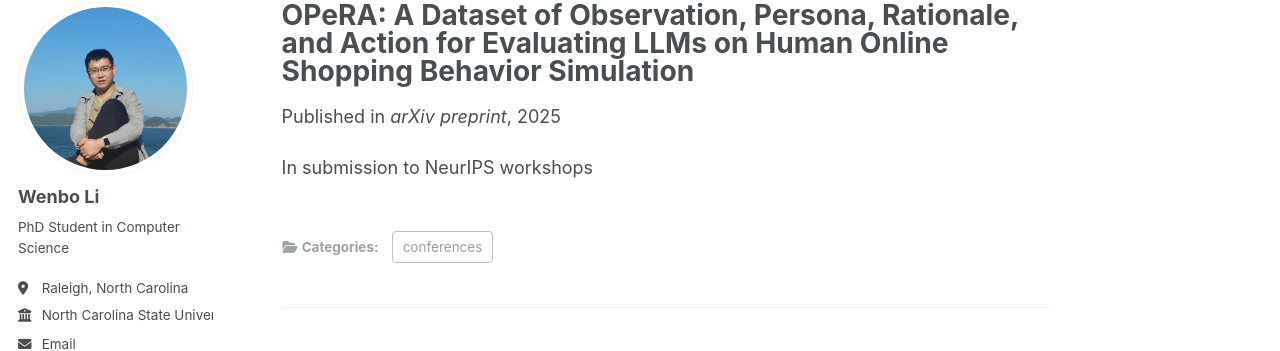
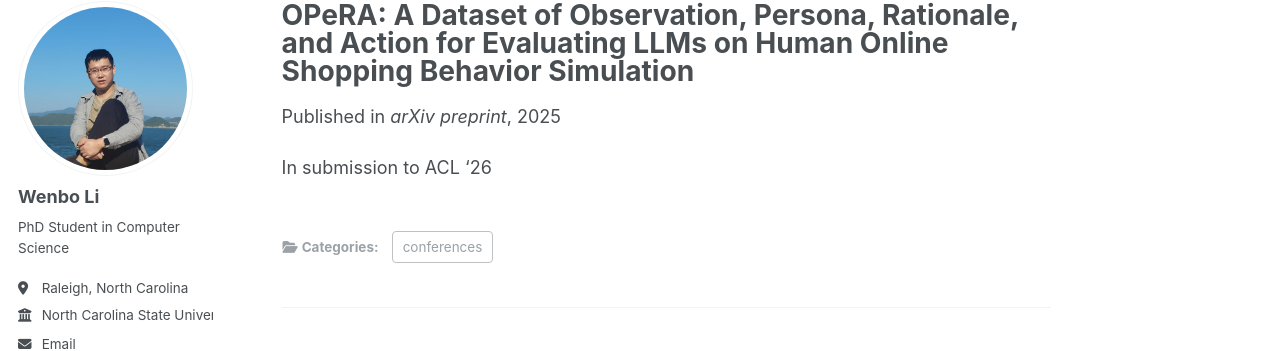
Before and after one commit to wlicb/me, a Jekyll site: the page built from _publications/2025-06-05-opera-llm-shopping-behavior.md, in a window 1280 px wide and 1014 px high. Shown: the part 105-456 px from the top of the window. Built offline with Jekyll 4.4.1, drawn with Linux system fonts in a browser that asks for light colours; some web fonts are replaced.

Commit message:
Update submission conference to ACL '26

```diff
--- a/_publications/2025-06-05-opera-llm-shopping-behavior.md
+++ b/_publications/2025-06-05-opera-llm-shopping-behavior.md
@@ -10,4 +10,4 @@ slidesurl: ''
 paperurl: 'https://arxiv.org/abs/2506.05606'
 ---
 
-In submission to NeurIPS workshops
+In submission to ACL '26
```
